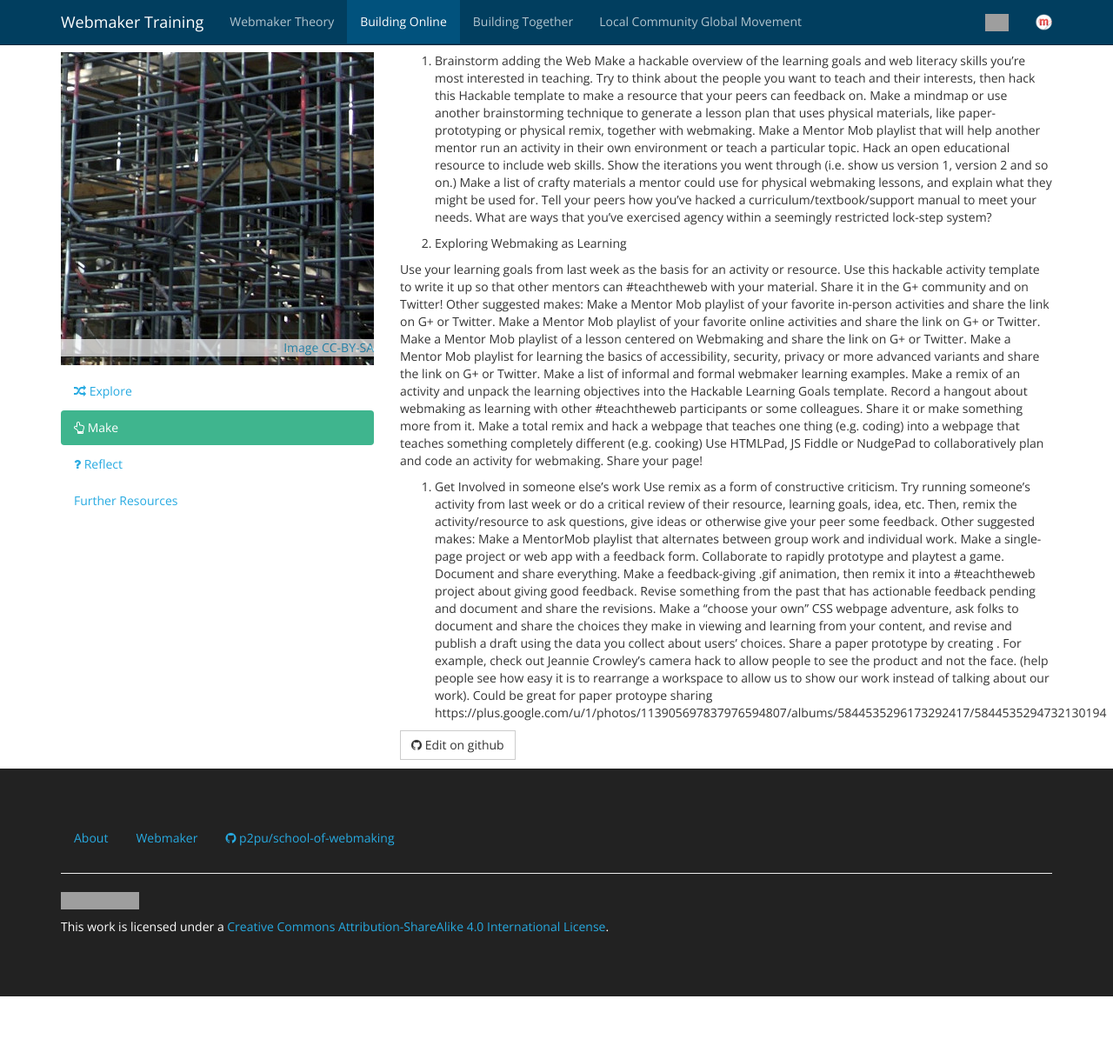
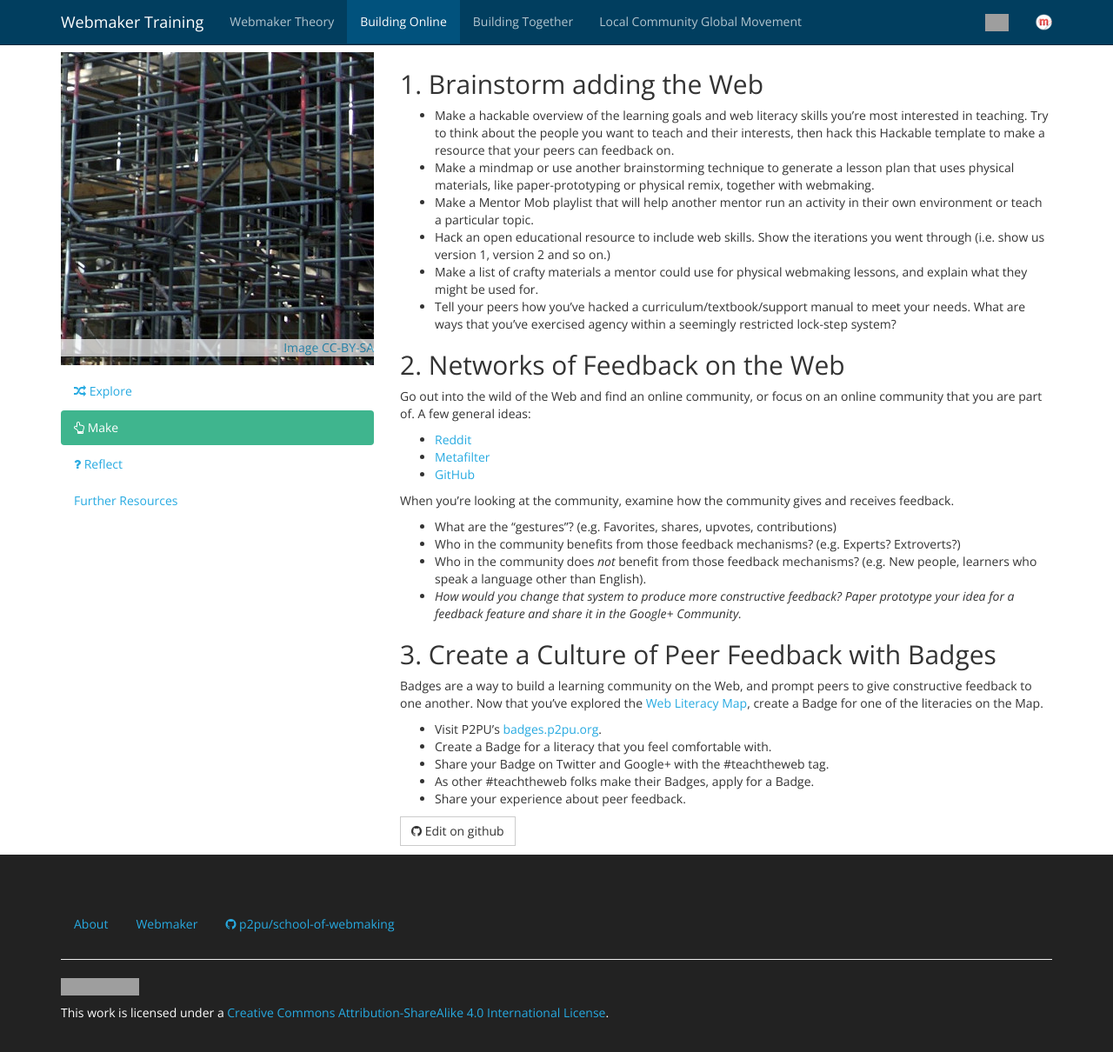
Before and after one commit to mozilla/school-of-webmaking, a Jekyll site: the page built from _posts/2001-01-02-make.md, in a window 1280 px wide and 1245 px high. Shown: the top 1210 px of the window at 87% size. Built offline with Jekyll 4.4.1, drawn with Linux system fonts in a browser that asks for light colours; nearby versions of some CDN libraries; Markdown is read by kramdown in place of the engine named in the settings; grey boxes are pictures that could not be loaded.

Commit message:
Update make.
Include P2PU exercises.

```diff
--- a/_posts/2001-01-02-make.md
+++ b/_posts/2001-01-02-make.md
@@ -4,35 +4,36 @@ layout: multicourse_page
 categories: [building-online]
 ---
 
-1. Brainstorm adding the Web
-Make a hackable overview of the learning goals and web literacy skills you're most interested in teaching. Try to think about the people you want to teach and their interests, then hack this Hackable template to make a resource that your peers can feedback on.
-Make a mindmap or use another brainstorming technique to generate a lesson plan that uses physical materials, like paper-prototyping or physical remix, together with webmaking.
-Make a Mentor Mob playlist that will help another mentor run an activity in their own environment or teach a particular topic.
-Hack an open educational resource to include web skills. Show the iterations you went through (i.e. show us version 1, version 2 and so on.)
-Make a list of crafty materials a mentor could use for physical webmaking lessons, and explain what they might be used for.
-Tell your peers how you've hacked a curriculum/textbook/support manual to meet your needs. What are ways that you've exercised agency within a seemingly restricted lock-step system?
+## 1. Brainstorm adding the Web
 
-2. Exploring Webmaking as Learning
+* Make a hackable overview of the learning goals and web literacy skills you're most interested in teaching. Try to think about the people you want to teach and their interests, then hack this Hackable template to make a resource that your peers can feedback on.
+* Make a mindmap or use another brainstorming technique to generate a lesson plan that uses physical materials, like paper-prototyping or physical remix, together with webmaking.
+* Make a Mentor Mob playlist that will help another mentor run an activity in their own environment or teach a particular topic.
+* Hack an open educational resource to include web skills. Show the iterations you went through (i.e. show us version 1, version 2 and so on.)
+* Make a list of crafty materials a mentor could use for physical webmaking lessons, and explain what they might be used for.
+* Tell your peers how you've hacked a curriculum/textbook/support manual to meet your needs. What are ways that you've exercised agency within a seemingly restricted lock-step system?
 
-Use your learning goals from last week as the basis for an activity or resource. Use this hackable activity template to write it up so that other mentors can #teachtheweb with your material. Share it in the G+ community and on Twitter!
-Other suggested makes:
-Make a Mentor Mob playlist of your favorite in-person activities and share the link on G+ or Twitter.
-Make a Mentor Mob playlist of your favorite online activities and share the link on G+ or Twitter.
-Make a Mentor Mob playlist of a lesson centered on Webmaking and share the link on G+ or Twitter.
-Make a Mentor Mob playlist for learning the basics of accessibility, security, privacy or more advanced variants and share the link on G+ or Twitter.
-Make a list of informal and formal webmaker learning examples.
-Make a remix of an activity and unpack the learning objectives into the Hackable Learning Goals template.
-Record a hangout about webmaking as learning with other #teachtheweb participants or some colleagues. Share it or make something more from it.
-Make a total remix and hack a webpage that teaches one thing (e.g. coding) into a webpage that teaches something completely different (e.g. cooking)
-Use HTMLPad, JS Fiddle or NudgePad to collaboratively plan and code an activity for webmaking. Share your page!
+## 2. Networks of Feedback on the Web
 
-3. Get Involved in someone else’s work
-Use remix as a form of constructive criticism. Try running someone's activity from last week or do a critical review of their resource, learning goals, idea, etc. Then, remix the activity/resource to ask questions, give ideas or otherwise give your peer some feedback.
-Other suggested makes:
-Make a MentorMob playlist that alternates between group work and individual work.
-Make a single-page project or web app with a feedback form.
-Collaborate to rapidly prototype and playtest a game. Document and share everything.
-Make a feedback-giving .gif animation, then remix it into a #teachtheweb project about giving good feedback.
-Revise something from the past that has actionable feedback pending and document and share the revisions.
-Make a "choose your own" CSS webpage adventure, ask folks to document and share the choices they make in viewing and learning from your content, and revise and publish a draft using the data you collect about users' choices.
-    Share a paper prototype by creating . For example, check out Jeannie Crowley's camera hack to allow people to see the product and not the face. (help people see how easy it is to rearrange a workspace to allow us to show our work instead of talking about our work). Could be great for paper protoype sharing https://plus.google.com/u/1/photos/113905697837976594807/albums/5844535296173292417/5844535294732130194
+Go out into the wild of the Web and find an online community, or focus on an online community that you are part of. A few general ideas:
+
+* [Reddit](http://www.reddit.com/)
+* [Metafilter](http://www.metafilter.com/)
+* [GitHub](https://github.com/)
+
+When you're looking at the community, examine how the community gives and receives feedback.
+
+* What are the "gestures"? (e.g. Favorites, shares, upvotes, contributions)
+* Who in the community benefits from those feedback mechanisms? (e.g. Experts? Extroverts?)
+* Who in the community does *not* benefit from those feedback mechanisms? (e.g. New people, learners who speak a language other than English).
+* *How would you change that system to produce more constructive feedback? Paper prototype your idea for a feedback feature and share it in the Google+ Community.*
+
+
+## 3. Create a Culture of Peer Feedback with Badges
+Badges are a way to build a learning community on the Web, and prompt peers to give constructive feedback to one another. Now that you've explored the [Web Literacy Map](https://wiki.mozilla.org/Webmaker/WebLiteracyMap), create a Badge for one of the literacies on the Map.
+
+* Visit P2PU's [badges.p2pu.org](http://badges.p2pu.org/).
+* Create a Badge for a literacy that you feel comfortable with.
+* Share your Badge on Twitter and Google+ with the #teachtheweb tag.
+* As other #teachtheweb folks make their Badges, apply for a Badge.
+* Share your experience about peer feedback.
```
